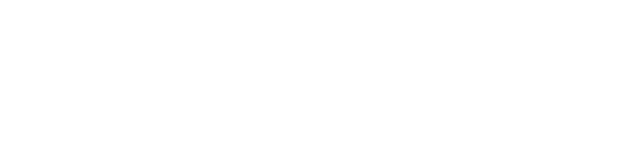
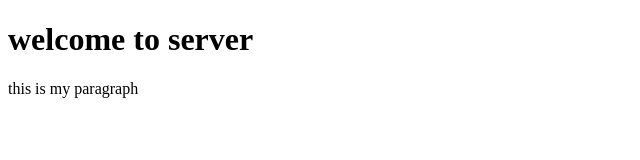
Before and after one commit to pashammahesh2004-maker/train-repository, a plain HTML site: page index.html in a window 1280 px wide. Shown: the whole page, without its empty margins (0-640 px from the left). Drawn offline with Linux system fonts and the light colour scheme.

Commit message:
update code

```diff
--- a/index.html
+++ b/index.html
@@ -3,9 +3,10 @@
 <head>
     <meta charset="UTF-8">
     <meta name="viewport" content="width=device-width, initial-scale=1.0">
-    <title>games site</title>
+    <title>Document</title>
 </head>
 <body>
-
+    <h1>welcome to server</h1>
+    <p>this is my paragraph</p>
 </body>
 </html>
```
